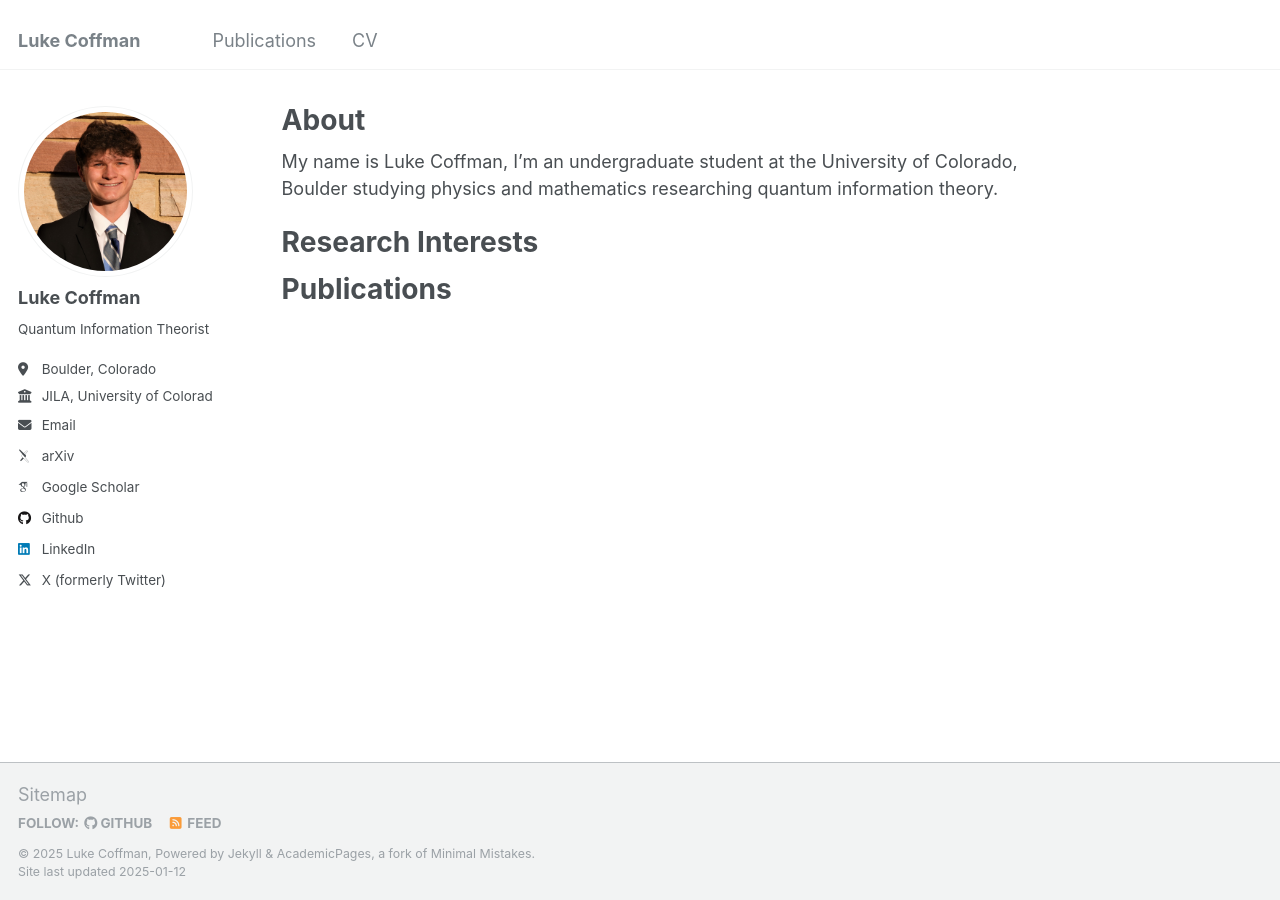
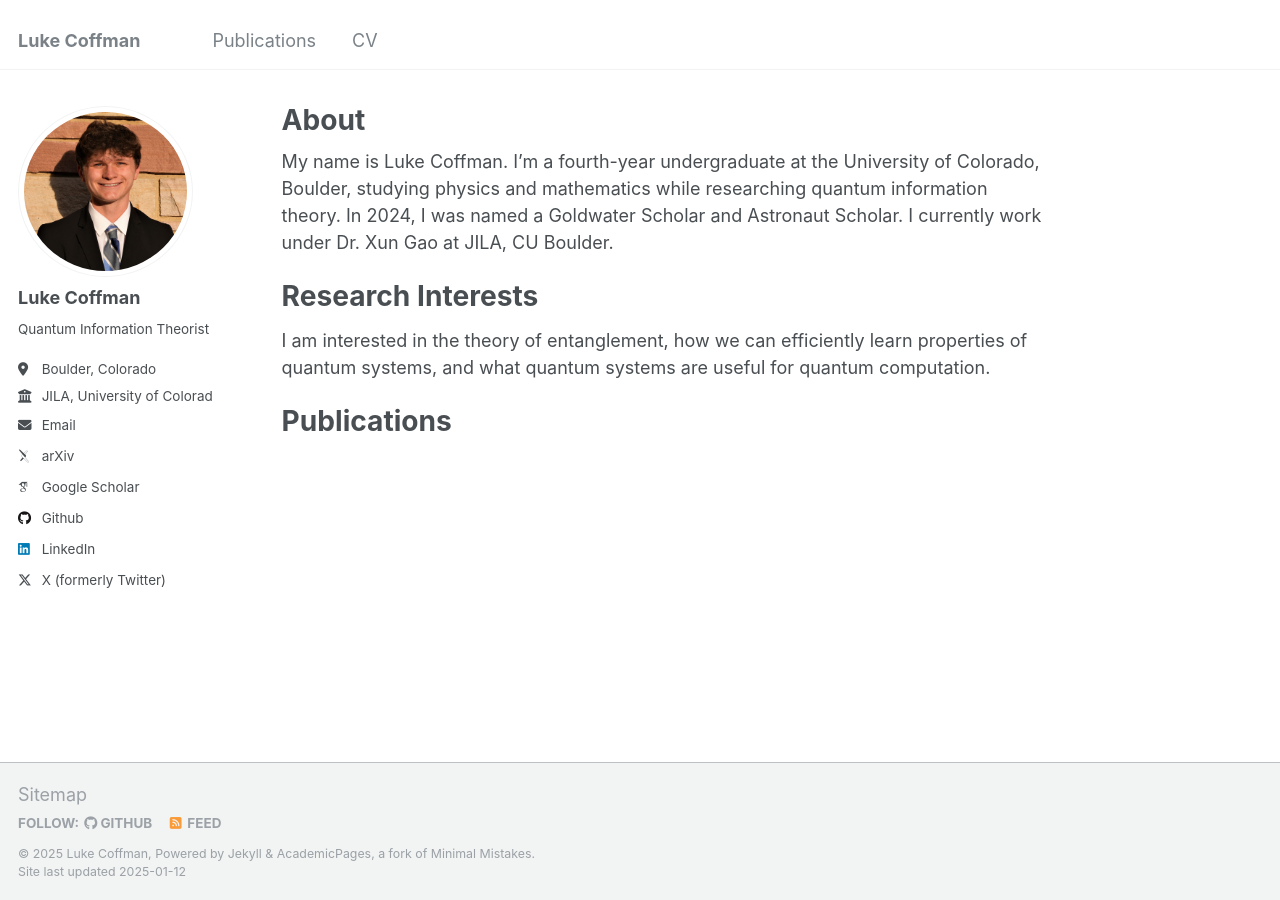
Before and after one commit to lukecoffman/lukecoffman.github.io, a Jekyll site: the page built from _pages/about.md, in a window 1280 px wide. Built offline with Jekyll 4.4.1, drawn with Linux system fonts in a browser that asks for light colours; some web fonts are replaced.

Commit message:
Update about.md

```diff
--- a/_pages/about.md
+++ b/_pages/about.md
@@ -7,8 +7,10 @@ redirect_from:
   - /about.html
 ---
 
-My name is Luke Coffman, I'm an undergraduate student at the University of Colorado, Boulder studying physics and mathematics researching quantum information theory.
+My name is Luke Coffman. I'm a fourth-year undergraduate at the University of Colorado, Boulder, studying physics and mathematics while researching quantum information theory. In 2024, I was named a Goldwater Scholar and Astronaut Scholar. I currently work under Dr. Xun Gao at JILA, CU Boulder.
 
 # Research Interests
 
+I am interested in the theory of entanglement, how we can efficiently learn properties of quantum systems, and what quantum systems are useful for quantum computation.
+
 # Publications
```
